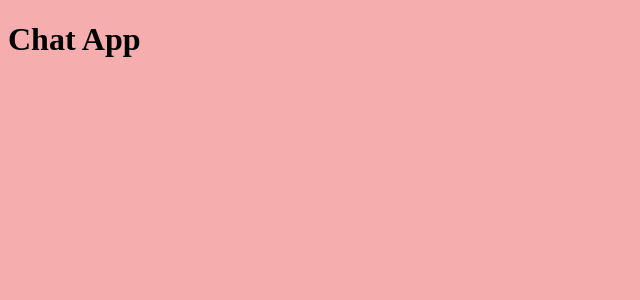
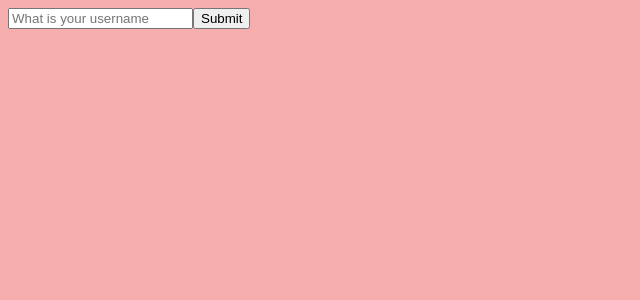
Before and after one commit to HassanAbdinur/Messaging-App, a React app: page / in a window 1280 px wide. Shown: the top 300 px of the page, without its empty margins (0-640 px from the left). Built offline with nearby package versions, Linux system fonts and the light colour scheme.

Commit message:
working on bugs

```diff
--- a/src/App.js
+++ b/src/App.js
@@ -1,10 +1,11 @@
 import React, { Component } from 'react';
+import UsernameForm from './Components/UsernameForm';
 
 class App extends Component {
     render () {
         return (
             <div>
-                <h1>Chat App</h1>
+                <UsernameForm onSubmit={username => alert(username)}/>
             </div>
         );
     }
```
